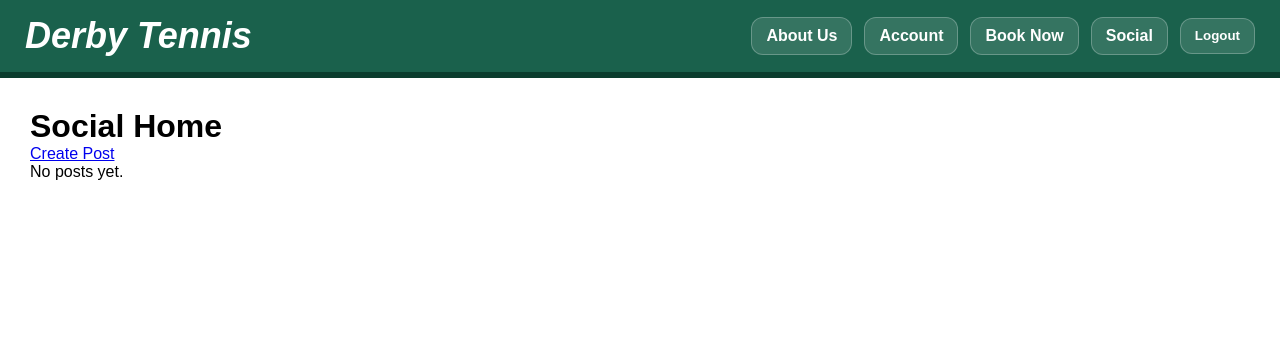
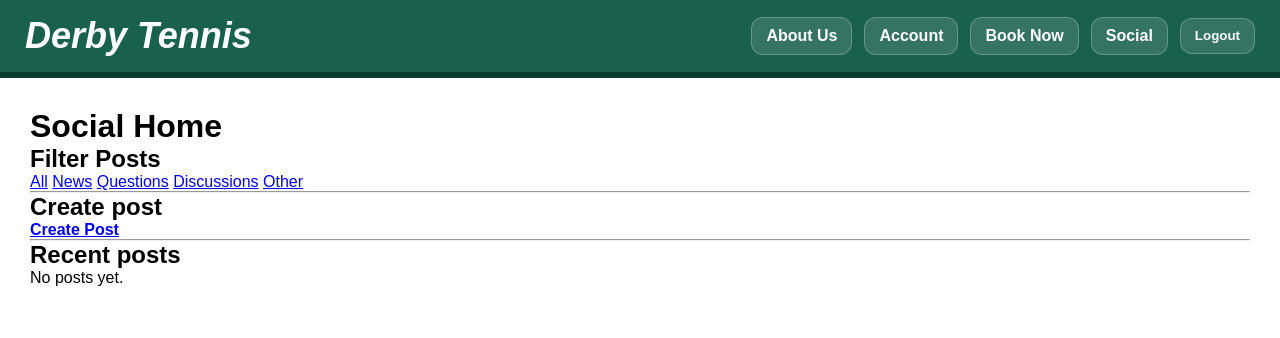
Before and after one commit to jamesdavies57/tennis_website, a Django app: page /social/ in a window 1280 px wide. Shown: the top 338 px of the page. Run offline with Django 5.2, Linux system fonts and the light colour scheme; the visitor is signed in with stand-in values (Sample User, id 1); data that the repository does not hold is empty.

Commit message:
added social filter and notification model

```diff
--- a/accounts/models.py
+++ b/accounts/models.py
@@ -1,6 +1,7 @@
 from django.db import models
 from django.contrib.auth.models import (AbstractBaseUser,PermissionsMixin,BaseUserManager,)
 from django.utils import timezone
+from django.conf import settings
 
 
 class AccountManager(BaseUserManager):
@@ -90,3 +91,24 @@ class Account(AbstractBaseUser, PermissionsMixin):
 
     def __str__(self):
         return self.username
+
+
+class Notification(models.Model):
+    NOTIF_TYPES = (
+        ("BOOKING", "Booking"),
+        ("SOCIAL", "Social"),
+        ("ACCOUNT","Account"),
+        ("STAFF","Staff"),
+        ("ANNOUNCEMENT","Announcement"),
+        ("WARNING","Warning"),
+        ("OTHER","Other"),
+    )
+
+    user = models.ForeignKey(settings.AUTH_USER_MODEL, on_delete=models.CASCADE, related_name="notification")
+    notif_type = models.CharField(max_length=15, choices=NOTIF_TYPES, default="OTHER")
+    title = models.CharField(max_length = 50)
+    body = models.CharField(max_length = 500)
+    time = models.DateTimeField(default=timezone.now)
+
+    def __str__(self):
+        return self.title
--- a/bookings/models.py
+++ b/bookings/models.py
@@ -1,6 +1,5 @@
 from django.db import models
 from django.conf import settings
-from django.utils import timezone
 from datetime import timedelta
 
 class Court(models.Model):
--- a/bookings/views.py
+++ b/bookings/views.py
@@ -8,7 +8,7 @@ from django.shortcuts import get_object_or_404, redirect
 from django.contrib import messages
 from django.views.decorators.http import require_POST
 from .models import Booking
-from .facade import cancel_booking, create_booking
+from .booking_service import cancel_booking, create_booking
 
 #variable for rank difference
 RANK_DIFFERENCE = 100
--- a/social/templates/social/social_home.html
+++ b/social/templates/social/social_home.html
@@ -4,8 +4,17 @@
 
 <h1>Social Home</h1>
 
-<a href="{% url 'create_post' %}">Create Post</a>
+<h2>Filter Posts</h2>
 
+<a href="{% url 'social_home' %}">All</a>
+<a href="?type=NEWS">News</a>
+<a href="?type=QUESTION">Questions</a>
+<a href="?type=DISCUSSION">Discussions</a>
+<a href="?type=OTHER">Other</a><hr>
+<h2>Create post</h2>
+<b><a href="{% url 'create_post' %}">Create Post</a></b>
+<hr>
+<h2>Recent posts</h2>
 {% for post in posts %}
     <div>
         <h2><a href="{% url 'view_post' post.id %}">{{ post.title }}</a></h2>
--- a/social/views.py
+++ b/social/views.py
@@ -5,8 +5,12 @@ from .models import Post, Comment
 
 @login_required
 def social_home(request):
-    posts = Post.objects.all().order_by("-upload_time")
-    return render(request, "social/social_home.html", {"posts": posts})
+    post_type = request.GET.get("type")
+    if post_type:
+        posts = Post.objects.filter(post_type=post_type).order_by("-upload_time")
+    else:
+        posts = Post.objects.all().order_by("-upload_time")
+    return render(request, "social/social_home.html", {"posts": posts, "current_type": post_type})
 
 @login_required
 def view_post(request, post_id):
```
Also changed, not shown: bookings/booking_service.py (renamed from bookings/facade.py, +7 -9 lines), accounts/migrations/0002_notification.py (added).
